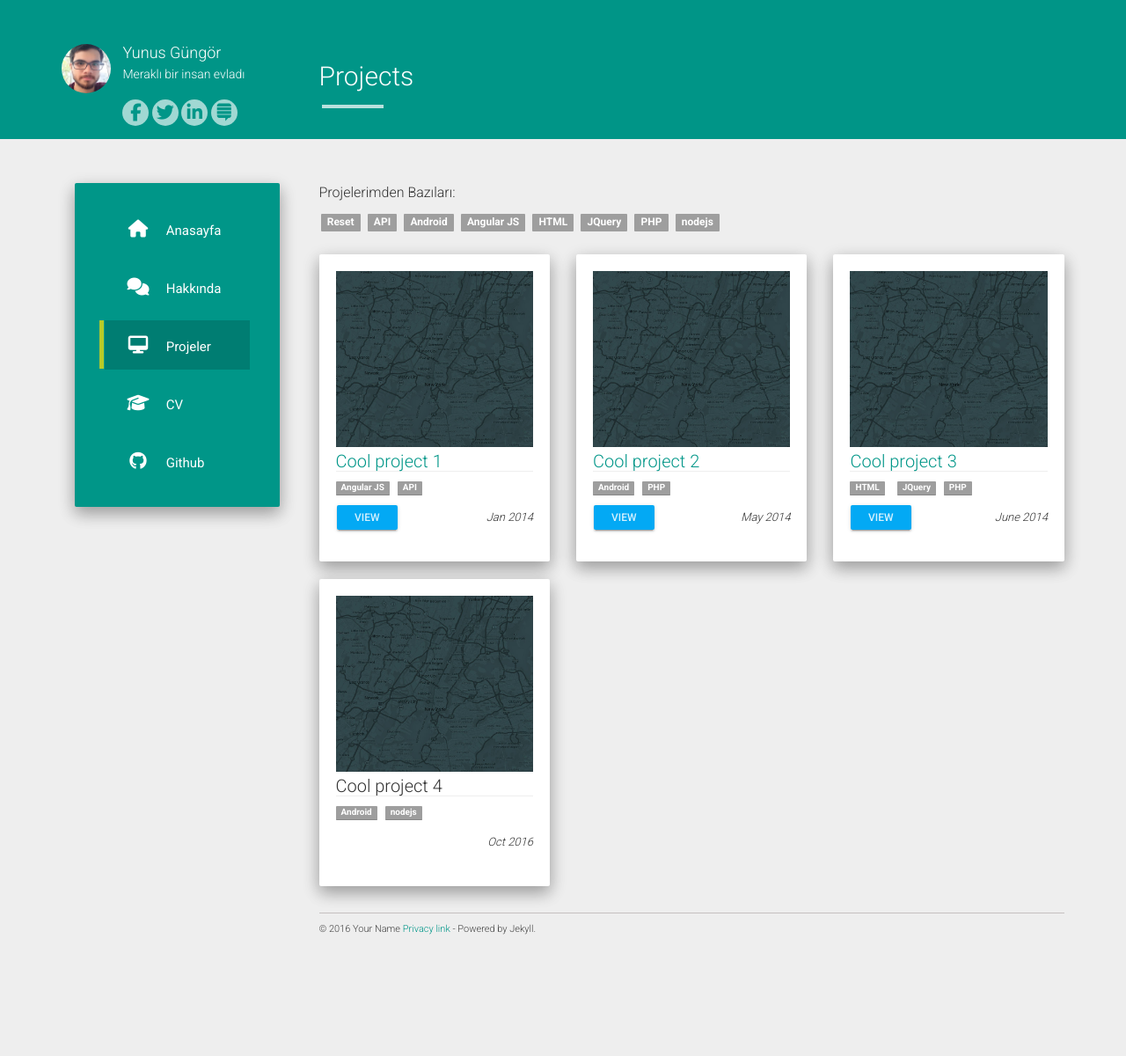
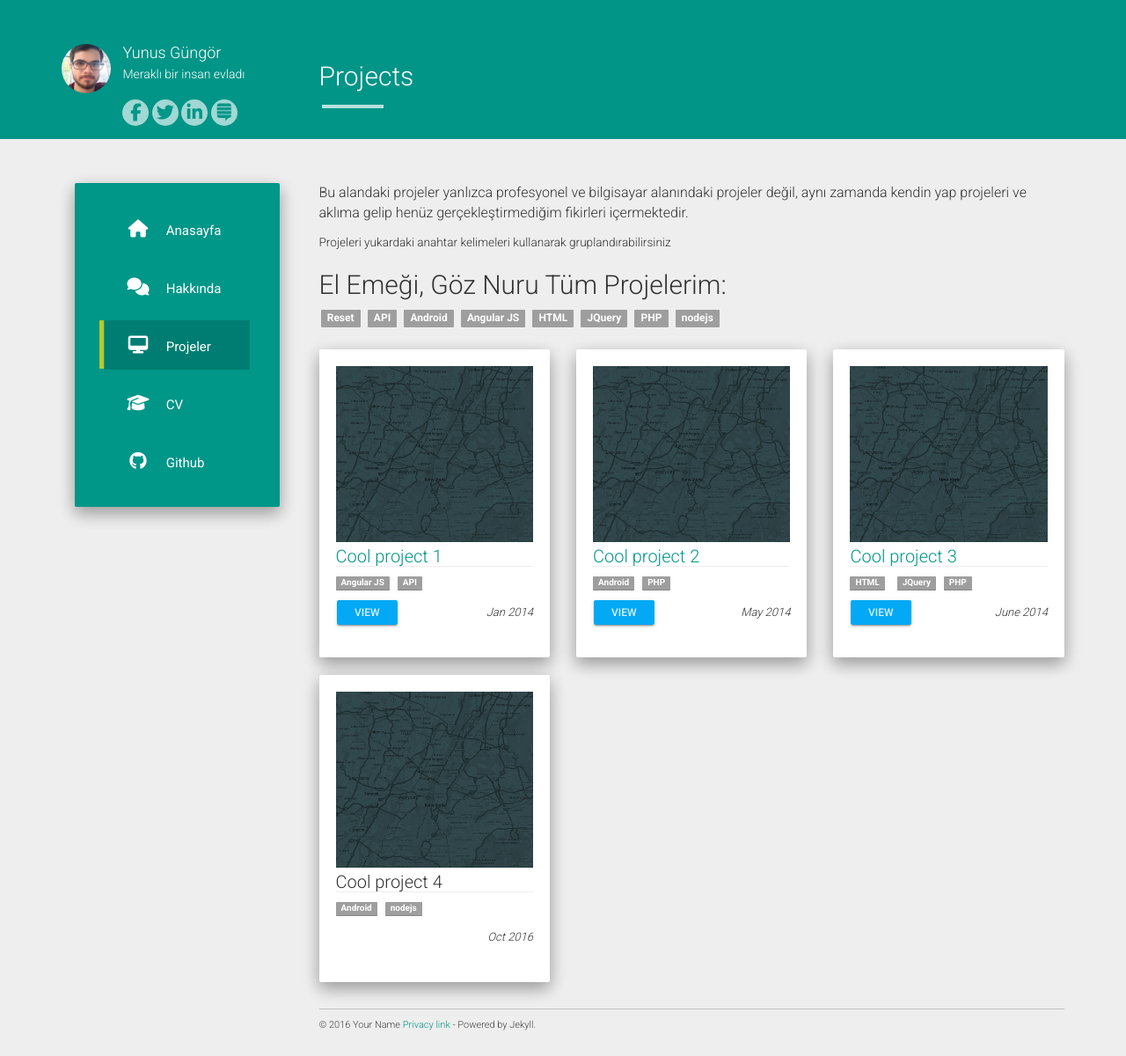
Before and after one commit to ynsgnr/ynsgnr.github.io, a Jekyll site: the page built from projects.md, in a window 1280 px wide. Shown: the whole page at 88% size. Built offline with Jekyll 4.4.1, drawn with Linux system fonts in a browser that asks for light colours; nearby versions of some CDN libraries; before the commit the page ends 1091 px from its top, so only the background shows below that.

Commit message:
Projeler sayfası düzenlendi

```diff
--- a/projects.md
+++ b/projects.md
@@ -4,4 +4,6 @@ title: Projects
 permalink: /projects/
 ---
 
-Projelerimden Bazıları:
+<p>Bu alandaki projeler yanlızca profesyonel ve bilgisayar alanındaki projeler değil, aynı zamanda kendin yap projeleri ve aklıma gelip henüz gerçekleştirmediğim fikirleri içermektedir.</p>
+<small>Projeleri yukardaki anahtar kelimeleri kullanarak gruplandırabilirsiniz</small>
+<h2>El Emeği, Göz Nuru Tüm Projelerim:</h2>
```
Also changed, not shown: _posts/2016-09-07-nasil-cap-yapamadım.md (+1 -1 lines).
